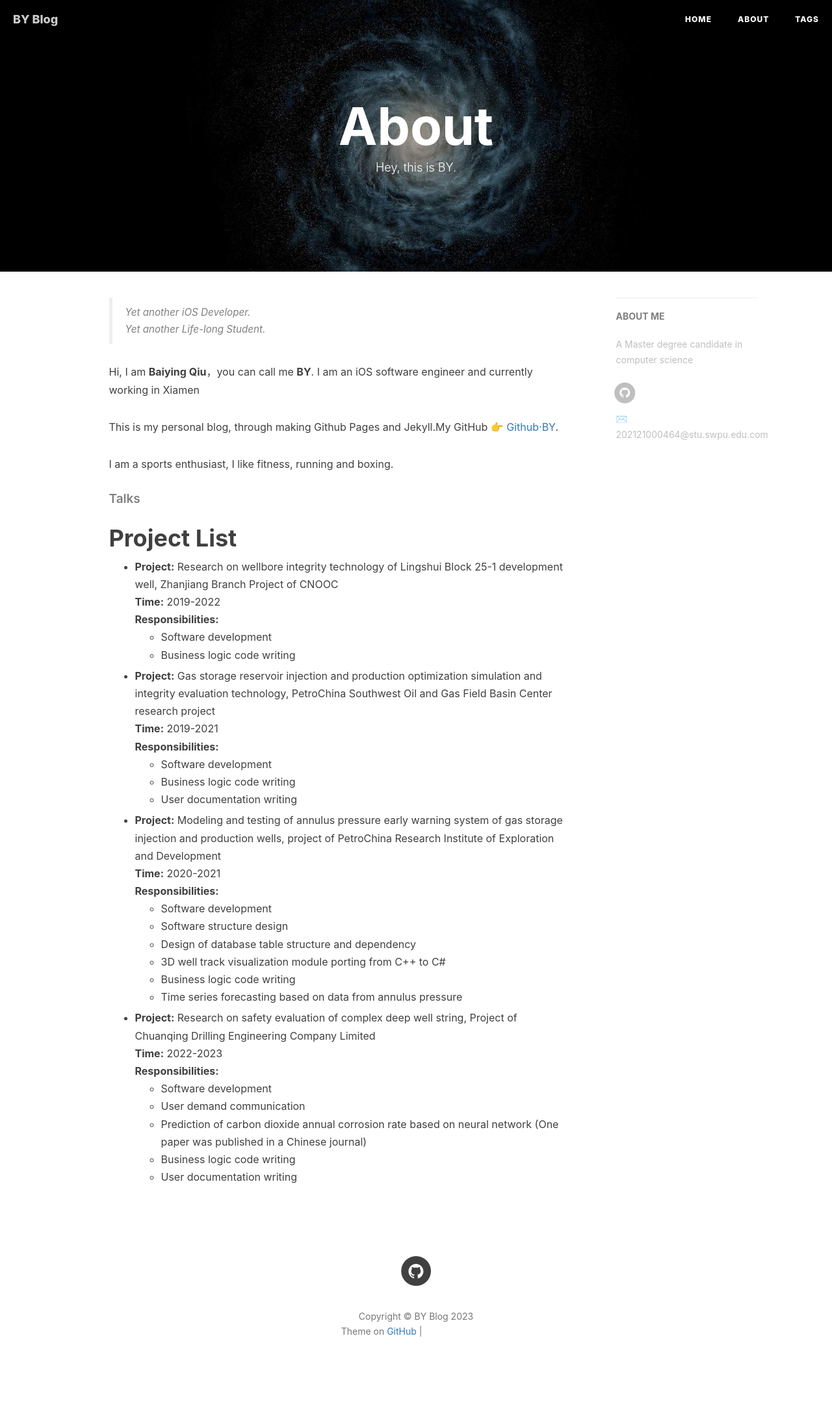
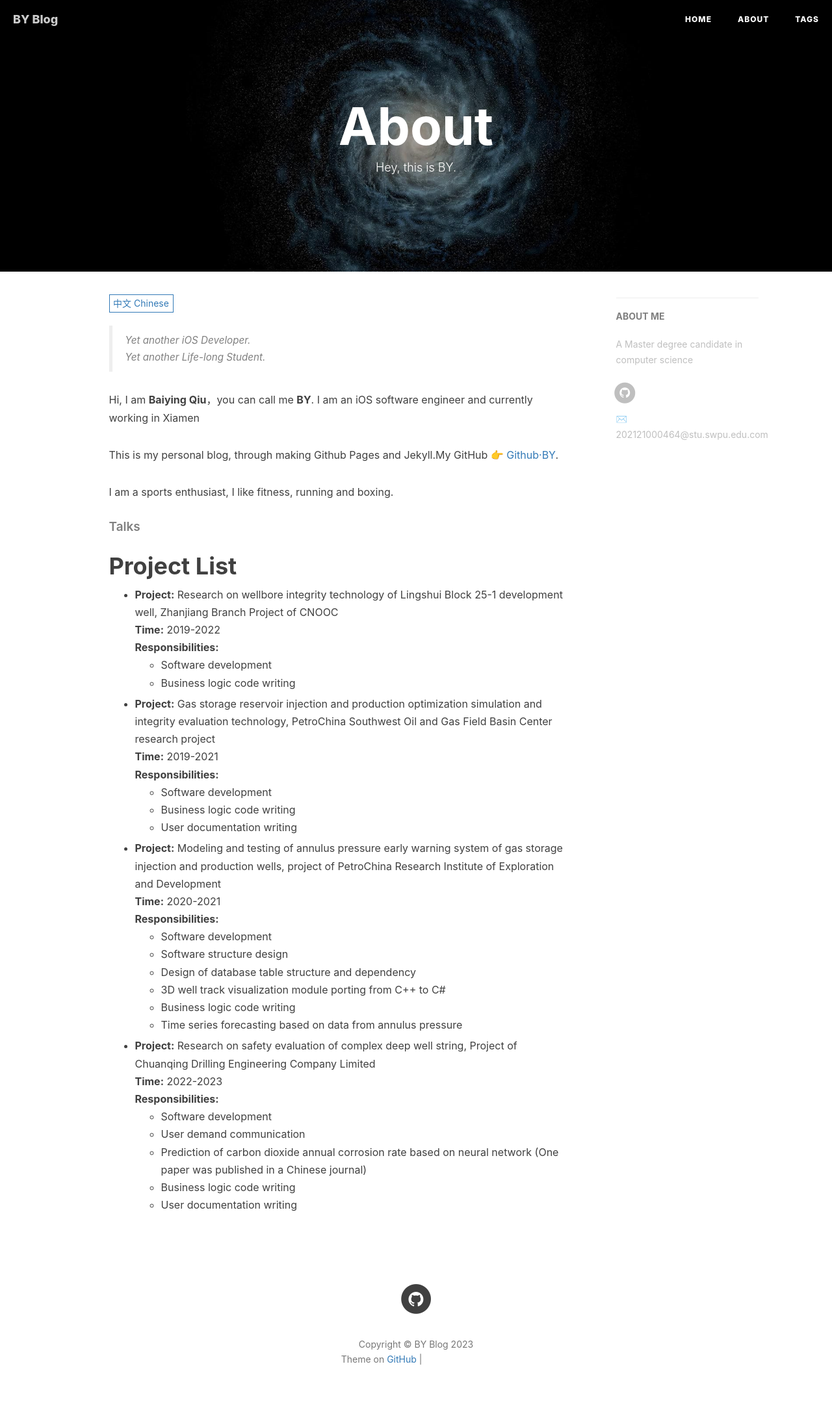
Before and after one commit to Fotrey/fotrey.github.io, a Jekyll site: the page built from about.html, in a window 1280 px wide. Shown: the whole page at 65% size. Built offline with Jekyll 4.4.1, drawn with Linux system fonts in a browser that asks for light colours; nearby versions of some CDN libraries; comment, search, counter and statistics services are not loaded; before the commit the page ends 2153 px from its top, so only the background shows below that; grey boxes are pictures that could not be loaded.

Commit message:
Update about.html

```diff
--- a/about.html
+++ b/about.html
@@ -6,12 +6,10 @@ header-img: "img/post-bg-universe.jpg"
 ---
 
 <!-- Language Selector -->
-<!-- <select class="sel-lang" onchange= "onLanChange(this.options[this.options.selectedIndex].value)">
+<select class="sel-lang" onchange= "onLanChange(this.options[this.options.selectedIndex].value)">
     <option value="0" selected> 中文 Chinese </option>
     <option value="1"> 英文 English </option>
-</select> -->
-
-<!-- Chinese Version -->
+</select>
 
 
 <!-- English Version -->
```
